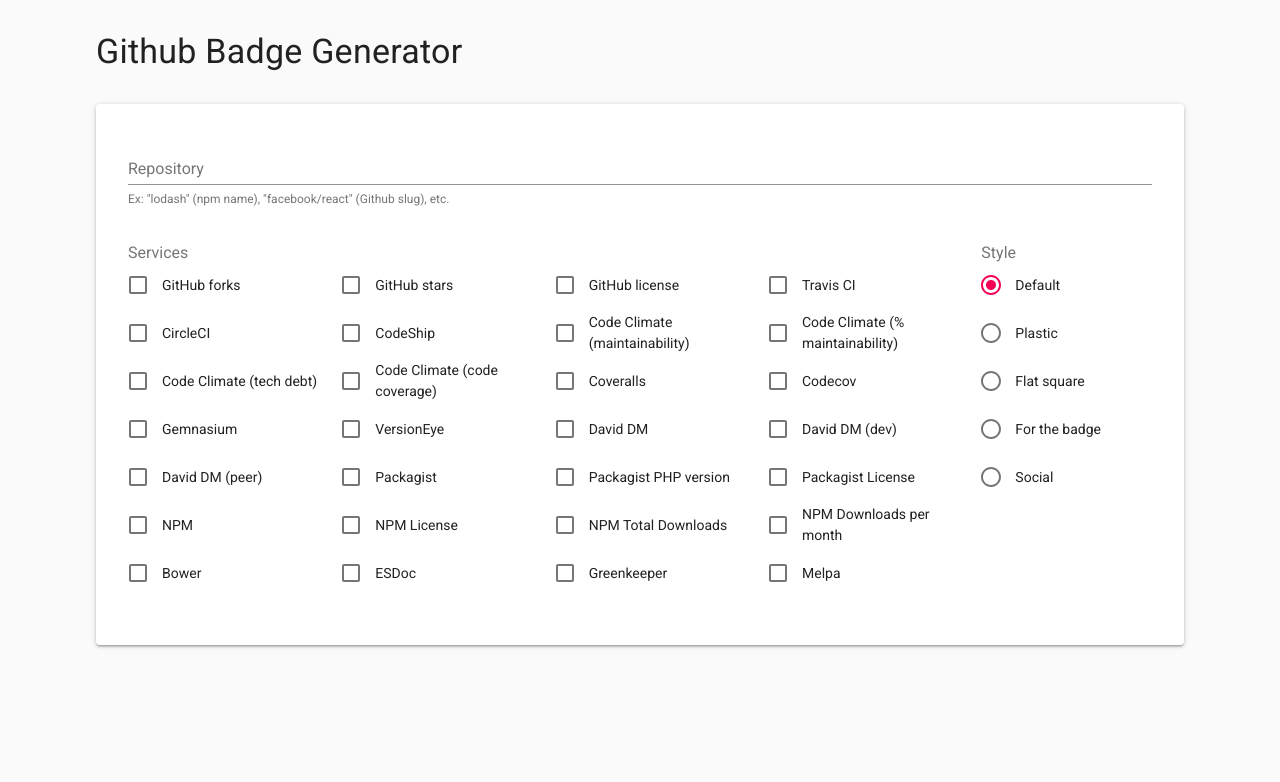
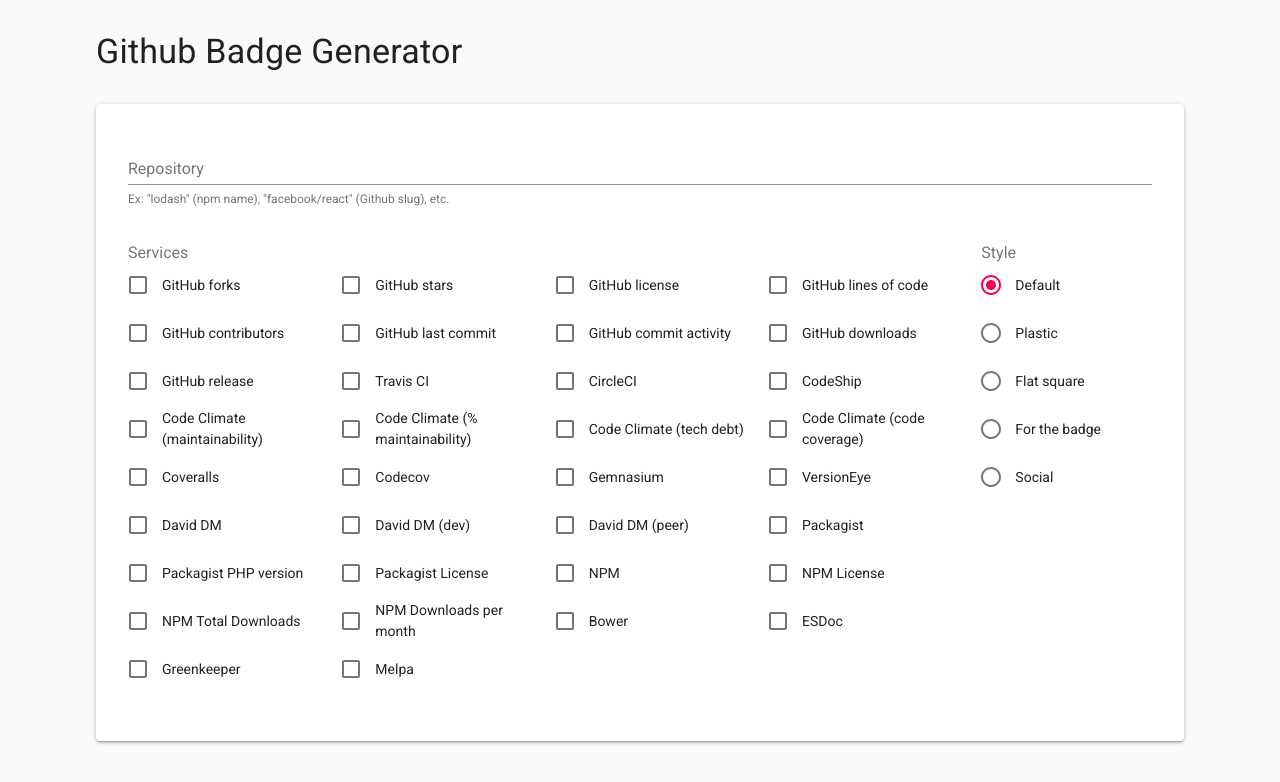
Before and after one commit to amercier/badge-generator, a React (Create React App) app: page / in a window 1280 px wide. Shown: the top 782 px of the page. Built offline with nearby package versions, Linux system fonts and the light colour scheme.

Commit message:
Add more GitHub badges

```diff
--- a/src/config.js
+++ b/src/config.js
@@ -32,6 +32,42 @@
     url: 'https://github.com/{repository}',
     imageUrl: 'https://img.shields.io/github/license/{repository}.svg',
     title: 'License',
+  },
+  {
+    name: 'GitHub lines of code',
+    url: 'https://github.com/{repository}/graphs/contributors',
+    imageUrl: 'https://img.shields.io/tokei/lines/github/{repository}.svg',
+    title: 'Activity'
+  },
+  {
+    name: 'GitHub contributors',
+    url: 'https://github.com/{repository}/graphs/contributors',
+    imageUrl: 'https://img.shields.io/github/contributors/{repository}.svg',
+    title: 'Activity'
+  },
+  {
+    name: 'GitHub last commit',
+    url: 'https://github.com/{repository}/commits',
+    imageUrl: 'https://img.shields.io/github/last-commit/{repository}.svg',
+    title: 'Activity'
+  },
+  {
+    name: 'GitHub commit activity',
+    url: 'https://github.com/{repository}/graphs/contributors',
+    imageUrl: 'https://img.shields.io/github/commit-activity/m/{repository}.svg',
+    title: 'Activity'
+  },
+  {
+    name: 'GitHub downloads',
+    url: 'https://github.com/{repository}/releases',
+    imageUrl: 'https://img.shields.io/github/downloads/{repository}/total.svg',
+    title: 'Downloads'
+  },
+  {
+    name: 'GitHub release',
+    url: 'https://github.com/{repository}/releases',
+    imageUrl: 'https://img.shields.io/github/v/release/{repository}.svg',
+    title: 'Version'
   },
   {
     name: 'Travis CI',
```
